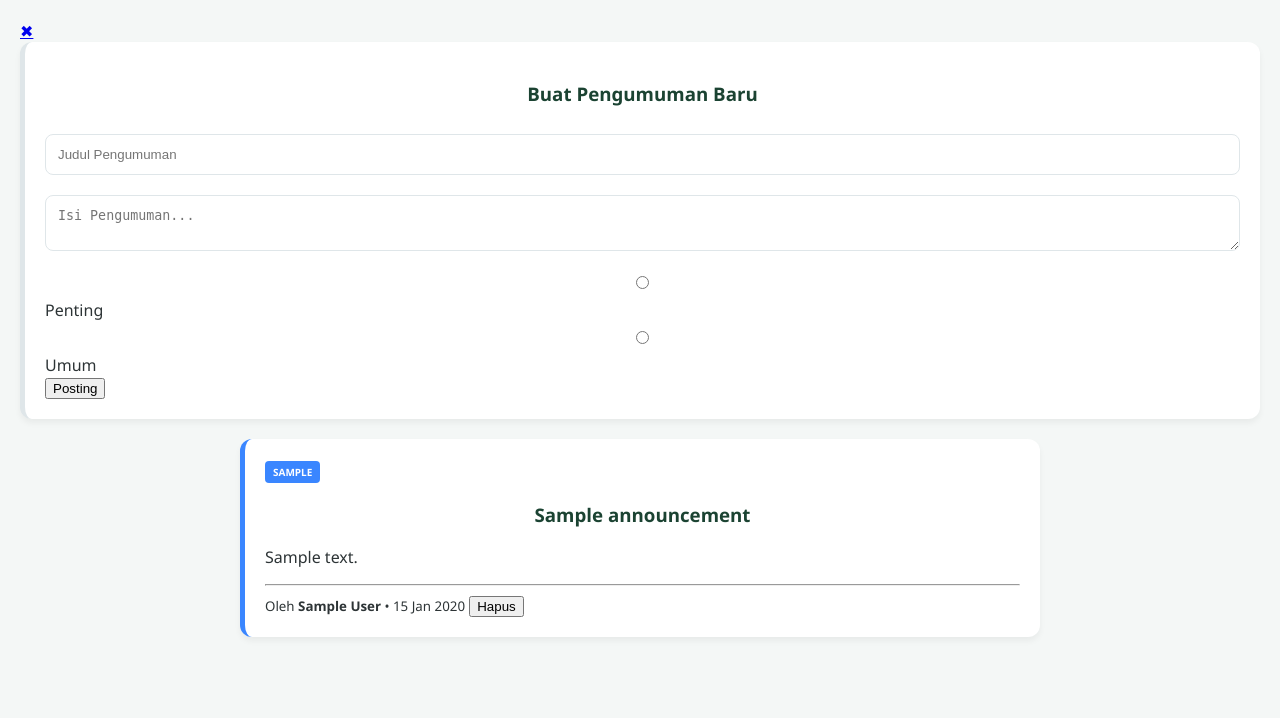
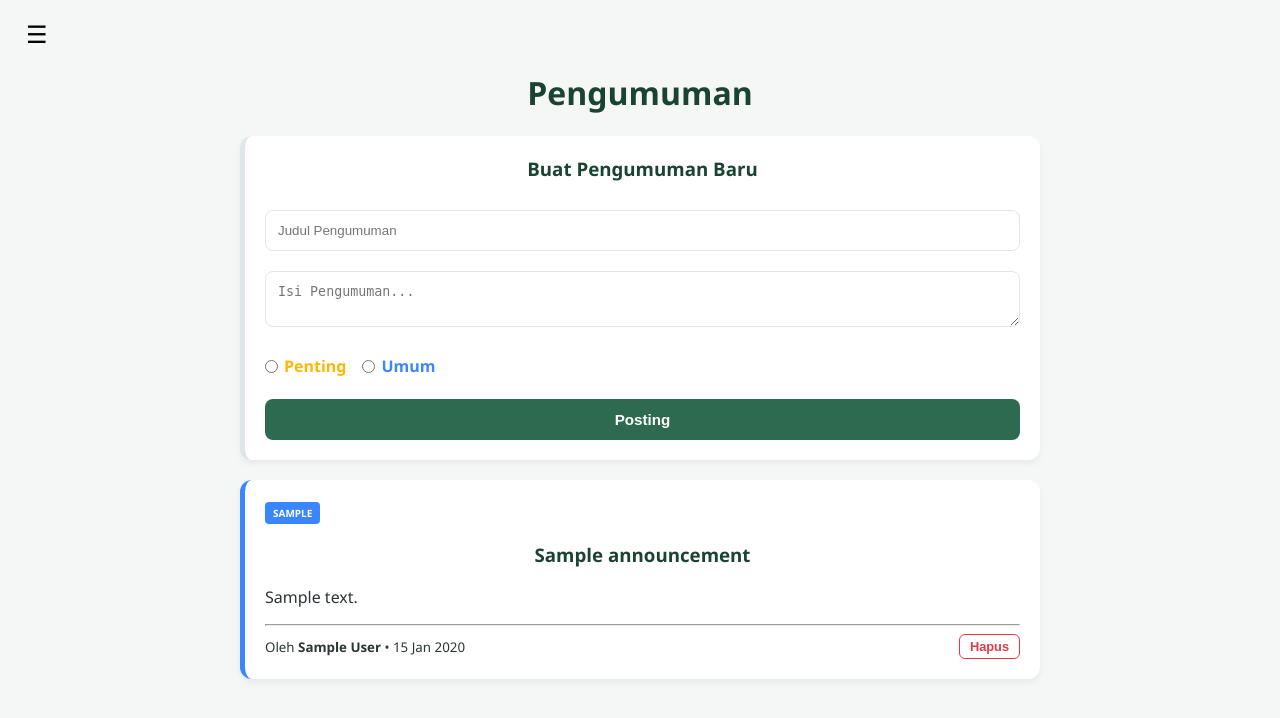
Before and after one commit to Xhyro-v/Desa-Kita, a FastAPI app: page /announcement in a window 1280 px wide. Shown: the top 718 px of the page. Run offline with FastAPI, Linux system fonts and the light colour scheme; the visitor is signed in with stand-in values (Sample User, id 1); tables that the repository leaves empty hold one stand-in row (values such as "Sample post").

Commit message:
update and optimaze path

```diff
--- a/static/css/main.css
+++ b/static/css/main.css
@@ -351,3 +351,96 @@ h1, h2, h3 {
 /* =========================
    END
 ========================= */
+
+/* =========================
+   12. ANNOUNCEMENT EXTRAS
+========================= */
+
+/* Sidebar active link */
+.sidebar a.active {
+  background: var(--color-primary);
+  font-weight: 600;
+}
+
+/* Admin form post button */
+.btn-post {
+  width: 100%;
+  padding: 0.75rem;
+  background-color: var(--color-primary);
+  color: white;
+  border: none;
+  border-radius: 8px;
+  font-weight: 600;
+  font-size: 0.95rem;
+  cursor: pointer;
+  margin-top: 8px;
+  transition: background 0.2s;
+}
+
+.btn-post:hover {
+  background-color: var(--color-secondary);
+}
+
+/* Delete button */
+.btn-delete {
+  padding: 4px 10px;
+  background: none;
+  border: 1px solid var(--color-danger);
+  color: var(--color-danger);
+  border-radius: 6px;
+  font-size: 0.8rem;
+  font-weight: 600;
+  cursor: pointer;
+  transition: all 0.2s;
+}
+
+.btn-delete:hover {
+  background: var(--color-danger);
+  color: white;
+}
+
+/* Radio group priority */
+.radio-group {
+  display: flex;
+  gap: 16px;
+  margin: 8px 0;
+}
+
+.radio-group label {
+  display: flex;
+  align-items: center;
+  gap: 6px;
+  cursor: pointer;
+  font-weight: 500;
+}
+
+.label-penting {
+  color: var(--color-accent);
+  font-weight: 600;
+}
+
+.label-umum {
+  color: var(--color-info);
+  font-weight: 600;
+}
+
+/* Card meta row */
+.meta {
+  display: flex;
+  justify-content: space-between;
+  align-items: center;
+  flex-wrap: wrap;
+  gap: 8px;
+}
+
+/* Admin form heading */
+.admin-form h3 {
+  margin-top: 0;
+  color: var(--color-secondary);
+}
+
+/* Admin form max-width */
+.admin-form {
+  max-width: 800px;
+  margin: 0 auto 20px;
+}
--- a/templates/admin.html
+++ b/templates/admin.html
@@ -17,8 +17,8 @@
         <div id="sidebar" class="sidebar">
             <button id="close-btn">✖</button>
             <a href="#">Home</a>
-            <a href="announcement">Announcements</a>
-            <a href="#">News</a>
+            <a href="/announcement">Announcements</a>
+            <a href="/report">Report</a>
             <a href="#">Settings</a>
         </div>
         <h1 id="beranda">Beranda</h1>
--- a/templates/announcement.html
+++ b/templates/announcement.html
@@ -11,13 +11,17 @@
         <title>Announcements | Desa-Kita</title>
     </head>
     <body>
-        <div class="nav-header">
-            <a
-                id="close-btn-ann"
-                href="{{ 'admin' if role == 'admin' else 'dashboard' }}"
-                >✖</a
-            >
+        <button id="menu-btn">☰</button>
+
+        <div id="sidebar" class="sidebar">
+            <button id="close-btn">✖</button>
+            <a href="{{ '/admin' if role == 'admin' else '/dashboard' }}">Home</a>
+            <a href="/announcement" class="active">Announcements</a>
+            <a href="/report">Report</a>
+            <a href="#">Settings</a>
         </div>
+
+        <h1>Pengumuman</h1>
 
         {% if role == "admin" %}
         <div class="card admin-form">
@@ -95,5 +99,24 @@
             </div>
             {% endfor %}
         </div>
+        <script>
+            const btn = document.getElementById("menu-btn");
+            const sidebar = document.getElementById("sidebar");
+
+            btn.addEventListener("click", () => {
+                sidebar.classList.toggle("active");
+            });
+
+            const closeBtn = document.getElementById("close-btn");
+            closeBtn.addEventListener("click", () => {
+                sidebar.classList.remove("active");
+            });
+
+            document.addEventListener("click", e => {
+                if (!sidebar.contains(e.target) && !btn.contains(e.target)) {
+                    sidebar.classList.remove("active");
+                }
+            });
+        </script>
     </body>
 </html>
--- a/templates/dashboard.html
+++ b/templates/dashboard.html
@@ -18,16 +18,14 @@
             <button id="close-btn">✖</button>
             <a href="#">Home</a>
             <a href="announcement">Announcements</a>
-            <a href="#">News</a>
+            <a href="report">Report</a>
             <a href="#">Settings</a>
         </div>
 
         <h1 id="beranda">Beranda</h1>
         <h3 id="sapaan">Hello {{ username }}</h3>
 
-        {% if message %}
-        <p>{{ message }}</p>
-        {% endif %}
+
         <script type="text/javascript" charset="utf-8">
             const btn = document.getElementById("menu-btn");
             const sidebar = document.getElementById("sidebar");
```
